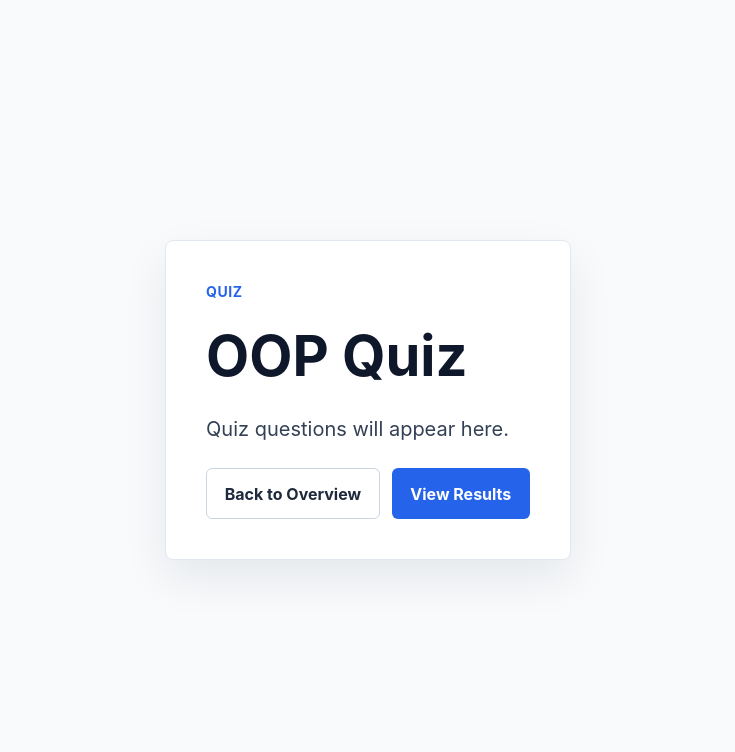
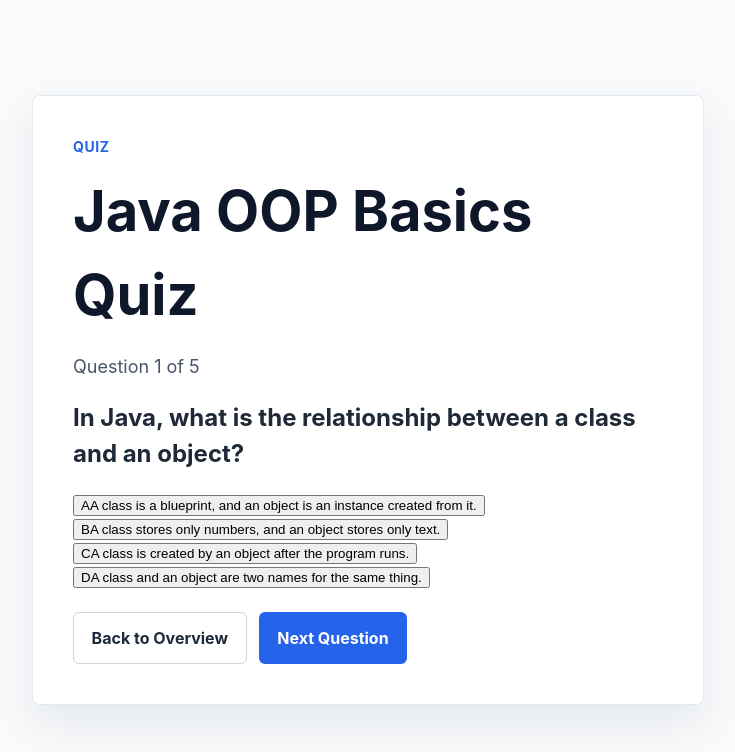
Before and after one commit to SOFTENG754-Group-5/a6-learn-oop-quiz, a React (Vite) app in the folder frontend/: page / in a window 1280 px wide. Both pictures are taken after a click on the button "Start Quiz". Shown: the top 752 px of the page, without its empty margins (272-1007 px from the left). Built offline with nearby package versions, Linux system fonts and the light colour scheme.

Commit message:
Wire mock quiz question flow

```diff
--- a/frontend/src/pages/QuizPage.tsx
+++ b/frontend/src/pages/QuizPage.tsx
@@ -1,21 +1,82 @@
+import { useState } from 'react'
+import ProgressIndicator from '../components/ProgressIndicator'
+import QuestionCard from '../components/QuestionCard'
+import { mockQuiz } from '../data/mockQuiz'
+import type { UserAnswer } from '../types/quiz'
+
 type QuizPageProps = {
   onBackToOverview: () => void
   onShowResults: () => void
 }
 
 function QuizPage({ onBackToOverview, onShowResults }: QuizPageProps) {
+  const [currentQuestionIndex, setCurrentQuestionIndex] = useState(0)
+  const [answers, setAnswers] = useState<UserAnswer[]>([])
+
+  const currentQuestion = mockQuiz.questions[currentQuestionIndex]
+  const currentAnswer = answers.find((answer) => answer.questionId === currentQuestion.id)
+  const isFinalQuestion = currentQuestionIndex === mockQuiz.questions.length - 1
+
+  const handleSelectOption = (questionId: string, selectedOptionId: string) => {
+    setAnswers((previousAnswers) => {
+      const otherAnswers = previousAnswers.filter((answer) => answer.questionId !== questionId)
+
+      return [...otherAnswers, { questionId, selectedOptionId }]
+    })
+  }
+
+  const handleNextQuestion = () => {
+    if (!currentAnswer || isFinalQuestion) {
+      return
+    }
+
+    setCurrentQuestionIndex((previousIndex) => previousIndex + 1)
+  }
+
+  const handleSubmitQuiz = () => {
+    if (!currentAnswer) {
+      return
+    }
+
+    onShowResults()
+  }
+
   return (
     <section className="page-panel" aria-labelledby="quiz-title">
       <p className="eyebrow">Quiz</p>
-      <h1 id="quiz-title">OOP Quiz</h1>
-      <p className="lead">Quiz questions will appear here.</p>
+      <h1 id="quiz-title">{mockQuiz.title}</h1>
+      <ProgressIndicator
+        currentQuestion={currentQuestionIndex + 1}
+        totalQuestions={mockQuiz.questions.length}
+      />
+      <QuestionCard
+        question={currentQuestion}
+        selectedOptionId={currentAnswer?.selectedOptionId}
+        onSelectOption={handleSelectOption}
+      />
       <div className="button-row">
         <button className="secondary-button" type="button" onClick={onBackToOverview}>
           Back to Overview
         </button>
-        <button className="primary-button" type="button" onClick={onShowResults}>
-          View Results
-        </button>
+        {isFinalQuestion ? (
+          <button
+            className="primary-button"
+            type="button"
+            disabled={!currentAnswer}
+            onClick={handleSubmitQuiz}
+          >
+            Submit Quiz
+          </button>
+        ) : (
+          <button
+            className="primary-button"
+            type="button"
+            disabled={!currentAnswer}
+            onClick={handleNextQuestion}
+          >
+            Next Question
+          </button>
+        )}
       </div>
     </section>
   )
```
